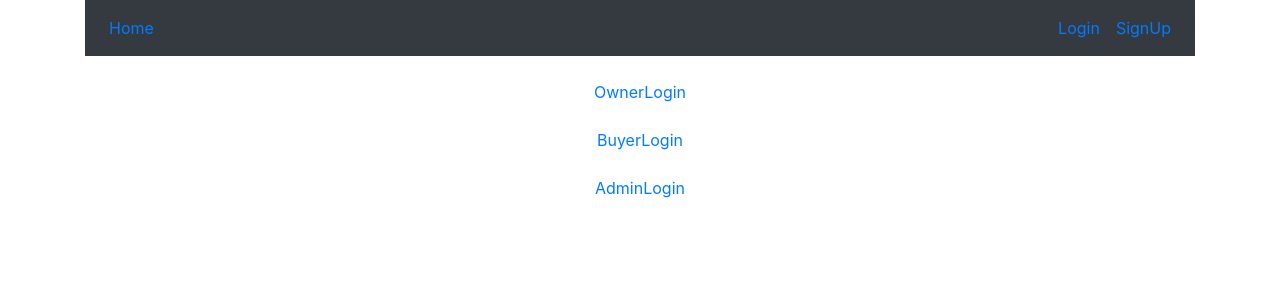
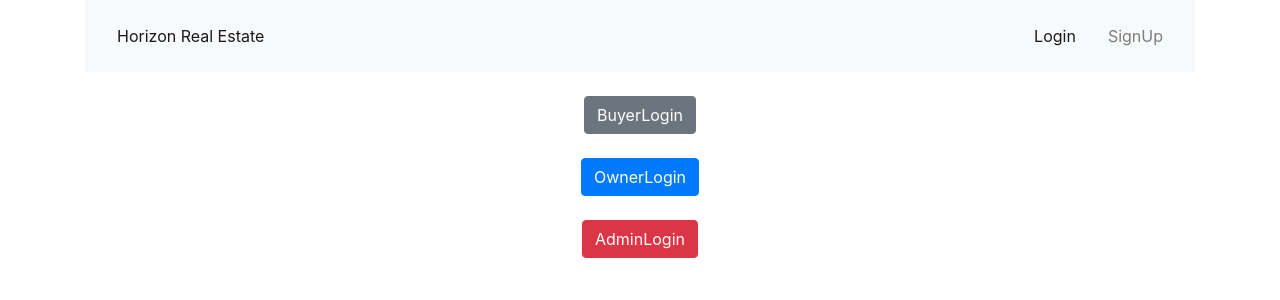
Before and after one commit to vikash-ftw/realestate-react-frontend, a React (Create React App) app in the folder realestate/: page /Login in a window 1280 px wide. Shown: the top 300 px of the page. Built offline with nearby package versions, Linux system fonts and the light colour scheme.

Commit message:
css changes

```diff
--- a/realestate/src/App.js
+++ b/realestate/src/App.js
@@ -15,6 +15,7 @@ import {
   Link,
   Switch,
   Redirect,
+  NavLink
 } from "react-router-dom";
 import MainLogin from "./components/login";
 import AdminDashboard from "./components/adminDashboard";
@@ -43,12 +44,11 @@ class App extends React.Component {
   render() {
     return (
       <div className="container">
-        <nav className="navbar navbar-expand navbar-dark bg-dark">
+        <nav className="navbar navbar-expand navbar-light bg-light">
           <div className="navbar-nav">
             <ul className="nav navbar-nav m-2">
               <li>
-                {" "}
-                <Link to="/">Home</Link>
+                <NavLink className="nav-link" to="/">Horizon Real Estate</NavLink>
               </li>
             </ul>
           </div>
@@ -57,23 +57,22 @@ class App extends React.Component {
             <div className="navbar-nav ml-auto">
               <ul className="nav navbar-nav m-2">
                 <li>
-                  <Link className="active" to="/Login">
-                    {this.state.actorName}
-                  </Link>
+                  <NavLink className="nav-link" to="/Login">
+                    {"HI, "+ String(this.state.actorName).toUpperCase()}
+                  </NavLink>
                 </li>
               </ul>
 
-              <ul className="nav navbar-nav">
+              <ul className="nav navbar-nav m-2">
                 <li>
-                  {" "}
-                  <Link
-                    className="active"
+                  <NavLink
+                    className="nav-link"
                     exact
                     onClick={this.logout}
                     to="/Register"
                   >
                     Logout
-                  </Link>
+                  </NavLink>
                 </li>
               </ul>
             </div>
@@ -81,17 +80,15 @@ class App extends React.Component {
             <div className="navbar-nav ml-auto">
               <ul className="nav navbar-nav m-2">
                 <li>
-                  {" "}
-                  <Link to="/Login">Login</Link>
+                  <NavLink className="nav-link" to="/Login">Login</NavLink>
                 </li>
               </ul>
 
               <ul className="nav navbar-nav m-2 ">
                 <li>
-                  {" "}
-                  <Link className="active" exact to="/Register">
+                  <NavLink className="nav-link" exact to="/Register">
                     SignUp
-                  </Link>
+                  </NavLink>
                 </li>
               </ul>
             </div>
--- a/realestate/src/components/home.js
+++ b/realestate/src/components/home.js
@@ -9,7 +9,7 @@ class Home extends React.Component {
     return (
       <div>
         <div className="jumbotron text-center">
-          <h1>Horizon Real EState</h1>
+          <h1>Horizon Real Estate</h1>
         </div>
         <div>
           <Carousel>
--- a/realestate/src/components/loginChoice.js
+++ b/realestate/src/components/loginChoice.js
@@ -33,18 +33,9 @@ class Login extends React.Component {
           <br></br>
         </div>
         <div>
-          <div className="row">
+        <div className="row">
             <div className="col text-center">
-              <Link to="/ownerLogin">OwnerLogin</Link>
-            </div>
-          </div>
-          <div className="row">
-            <br></br>
-          </div>
-
-          <div className="row">
-            <div className="col text-center">
-              <Link to="/BuyerLogin">BuyerLogin</Link>
+              <Link className="btn btn-secondary stretched-link" to="/BuyerLogin">BuyerLogin</Link>
             </div>
           </div>
           <div className="row">
@@ -52,7 +43,15 @@ class Login extends React.Component {
           </div>
           <div className="row">
             <div className="col text-center">
-              <Link to='/adminLogin'>AdminLogin</Link>
+              <Link className="btn btn-primary stretched-link" to="/ownerLogin">OwnerLogin</Link>
+            </div>
+          </div>
+          <div className="row">
+            <br></br>
+          </div>
+          <div className="row">
+            <div className="col text-center">
+              <Link className="btn btn-danger stretched-link" to='/adminLogin'>AdminLogin</Link>
             </div>
           </div>
         </div>
```
